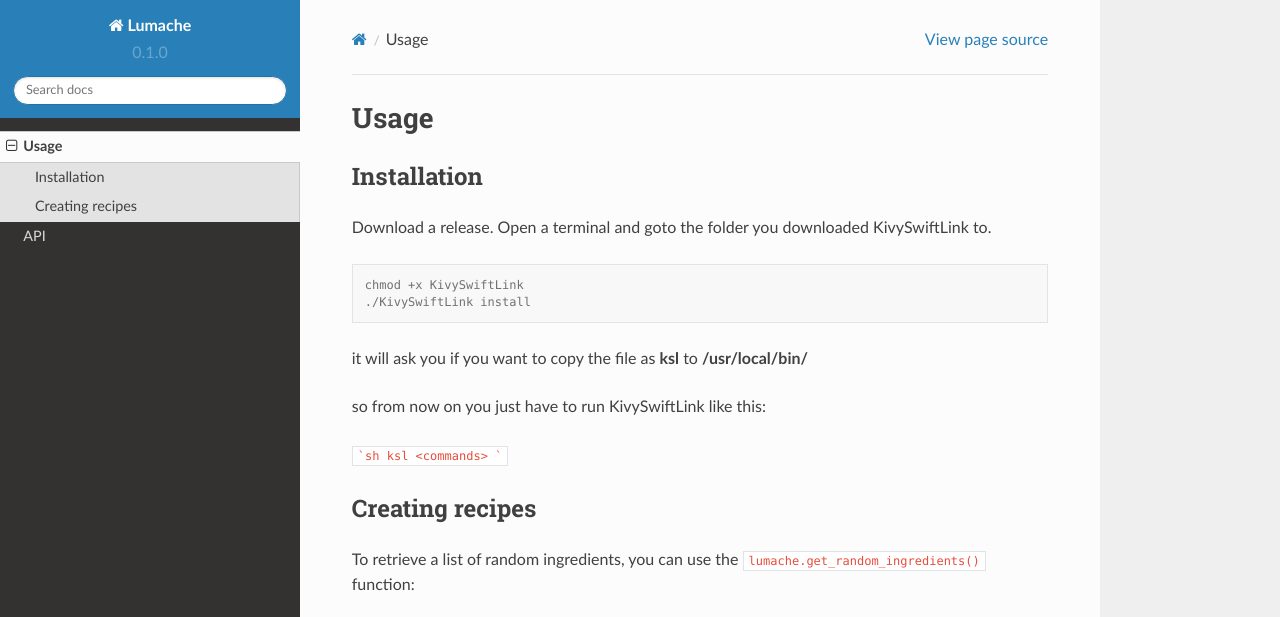
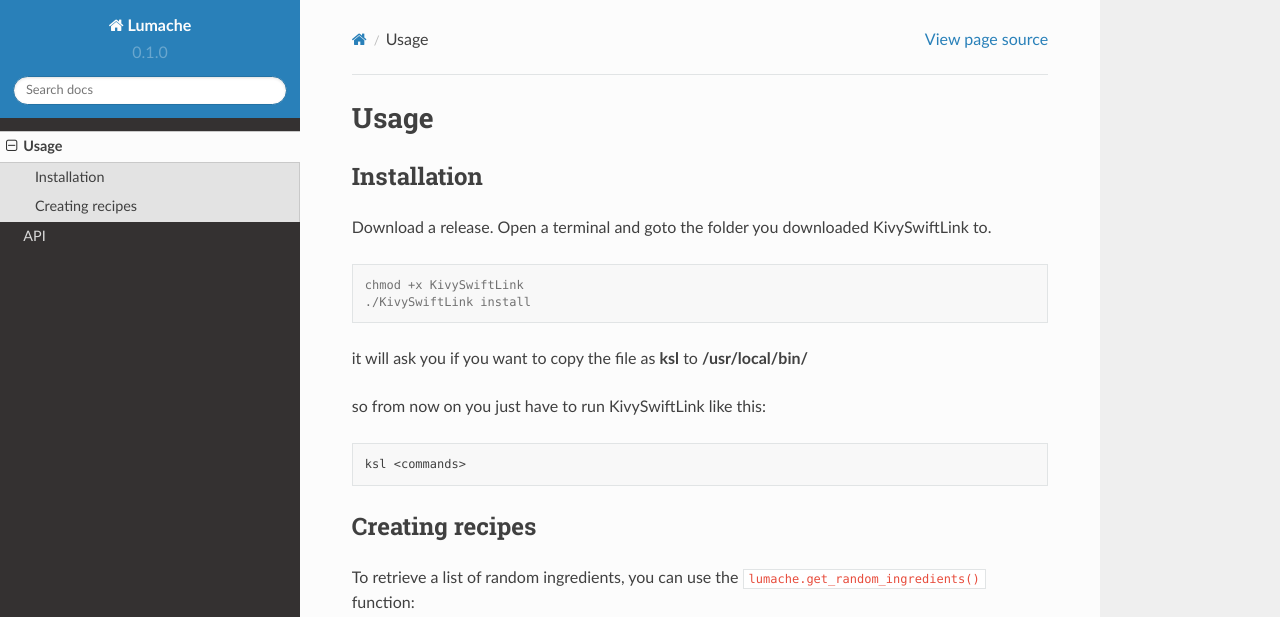
Before and after one commit to psychowasp/KivySwiftLink-Wiki, a Sphinx documentation site: the page built from docs/source/usage.rst, in a window 1280 px wide and 1275 px high, cut to the strip 0-617 px from the top of the window. Built offline with Sphinx 7.4.7 and the Read the Docs theme 2.0.0, drawn with Linux system fonts in a browser that asks for light colours.

Commit message:
Update usage.rst

````diff
--- a/docs/source/usage.rst
+++ b/docs/source/usage.rst
@@ -19,9 +19,10 @@
 
 so from now on you just have to run KivySwiftLink like this:
 
-```sh
-ksl <commands>
-```
+.. code-block:: shell
+
+   ksl <commands>
+
 
 
 Creating recipes
````
